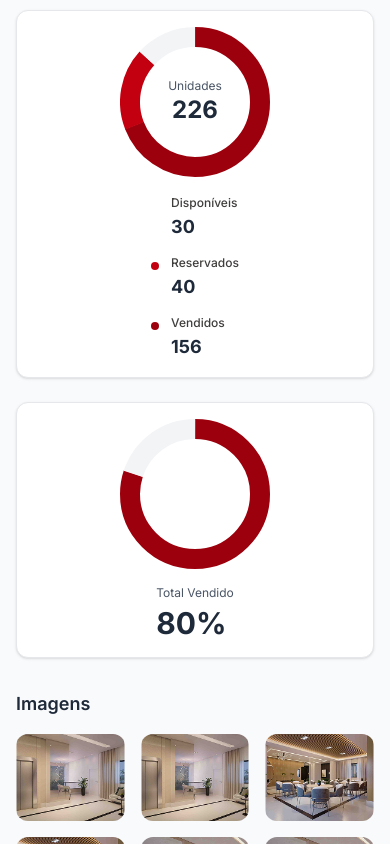
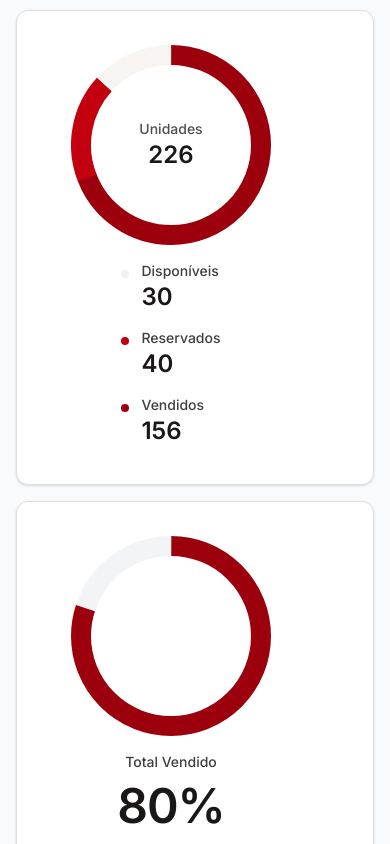
Before and after one commit to thuansilva/desafio-contrutora-patriani, a Next.js app: page / in a window 390 px wide. Shown: the part 1060-1904 px from the top of the page. Built offline with nearby package versions, Linux system fonts and the light colour scheme.

Commit message:
fix: Adicionar Responsividade

```diff
--- a/src/app/components/salesinfo.tsx
+++ b/src/app/components/salesinfo.tsx
@@ -26,34 +26,35 @@ export const SalesInfo: React.FC = () => {
     { value: unitsData.available },
   ];
 
-  const chartColors: string[] = ["#9C000D", "#C30010", "#F3F4F6"];
+  const chartColors: string[] = ["#9C000D", "#C30010", "#F8F4F2"];
 
   return (
-    <div className="grid grid-cols-1 md:grid-cols-2 gap-6">
-      {/* Card de Unidades */}
-      <div className="bg-white p-4 sm:p-6 rounded-xl border border-gray-200 shadow-sm flex flex-col sm:flex-row items-center justify-around">
-        <div className="relative">
+    <div className="grid grid-cols-1 md:grid-cols-2 gap-4">
+      <div className="bg-white py-[34px] pr-12 sm:p-6 rounded-xl border border-gray-light shadow-sm flex flex-col sm:flex-row items-center ">
+        <div className="relative ">
           <MultiSegmentDonutChart
             data={chartData}
             colors={chartColors}
-            size={150}
+            size={200}
             strokeWidth={20}
           />
-          <div className="absolute inset-0 flex flex-col items-center justify-center text-center">
-            <span className="text-xs sm:text-sm text-gray-600">Unidades</span>
-            <span className="text-2xl sm:text-3xl font-bold text-gray-800">
+          <div className="absolute  inset-0 flex flex-col items-center justify-center text-center">
+            <span className="text-sm sm:text-sm font-medium text-gray-medium-dark ">
+              Unidades
+            </span>
+            <span className="text-2xl sm:text-3xl font-semibold text-gray-dark">
               {unitsData.total}
             </span>
           </div>
         </div>
 
-        <div className="mt-4 sm:mt-0 sm:ml-8 flex flex-col space-y-3">
+        <div className="mt-4 sm:mt-0 sm:ml-20 flex flex-col space-y-3 text-sm-medium">
           {[
             {
               label: "Disponíveis",
               value: unitsData.available,
               color: "#403E3D",
-              dot: "bg-gray-300",
+              dot: "#f2f1f0",
             },
             {
               label: "Reservados",
@@ -64,23 +65,23 @@ export const SalesInfo: React.FC = () => {
             {
               label: "Vendidos",
               value: unitsData.sold,
-              color: "#403E3D",
+              color: "#403e3d",
               dot: "#9C000D",
             },
           ].map((item, idx) => (
-            <div key={idx} className="flex items-start space-x-3">
+            <div key={idx} className=" h-[55px] flex items-start space-x-3 ">
               <span
                 className={`w-2 h-2 rounded-full mt-[9px]`}
                 style={{ backgroundColor: item.dot }}
               ></span>
               <div>
                 <p
-                  className="text-xs sm:text-sm font-medium leading-5"
+                  className="text-sm-medium text-gray-medium-dark "
                   style={{ color: item.color }}
                 >
                   {item.label}
                 </p>
-                <p className="font-bold text-lg sm:text-xl text-gray-800">
+                <p className=" display-xs-semibold text-gray-dark">
                   {item.value}
                 </p>
               </div>
@@ -89,21 +90,20 @@ export const SalesInfo: React.FC = () => {
         </div>
       </div>
 
-      {/* Card de Total Vendido */}
-      <div className="bg-white p-4 sm:p-6 rounded-xl border border-gray-200 shadow-sm flex flex-col sm:flex-row items-center justify-center sm:space-x-8">
+      <div className="bg-white py-[34px] pr-12 sm:p-6 rounded-xl border border-gray-light shadow-sm flex flex-col sm:flex-row items-center  ">
         <div className="relative mb-4 sm:mb-0">
           <MultiSegmentDonutChart
             data={[{ value: 80 }, { value: 20 }]}
             colors={["#9C000D", "#F3F4F6"]}
-            size={150}
+            size={200}
             strokeWidth={20}
           />
         </div>
-        <div className="text-left">
-          <p className="text-xs sm:text-sm text-gray-600">Total Vendido</p>
-          <p className="text-3xl sm:text-5xl font-bold text-gray-800 mt-1">
-            80%
+        <div className="text-center sm:text-left sm:ml-20">
+          <p className=" text-sm-medium text-neutral-dark-gray">
+            Total Vendido
           </p>
+          <p className=" display-lg-semibold  text-gray-dark mt-1">80%</p>
         </div>
       </div>
     </div>
```
